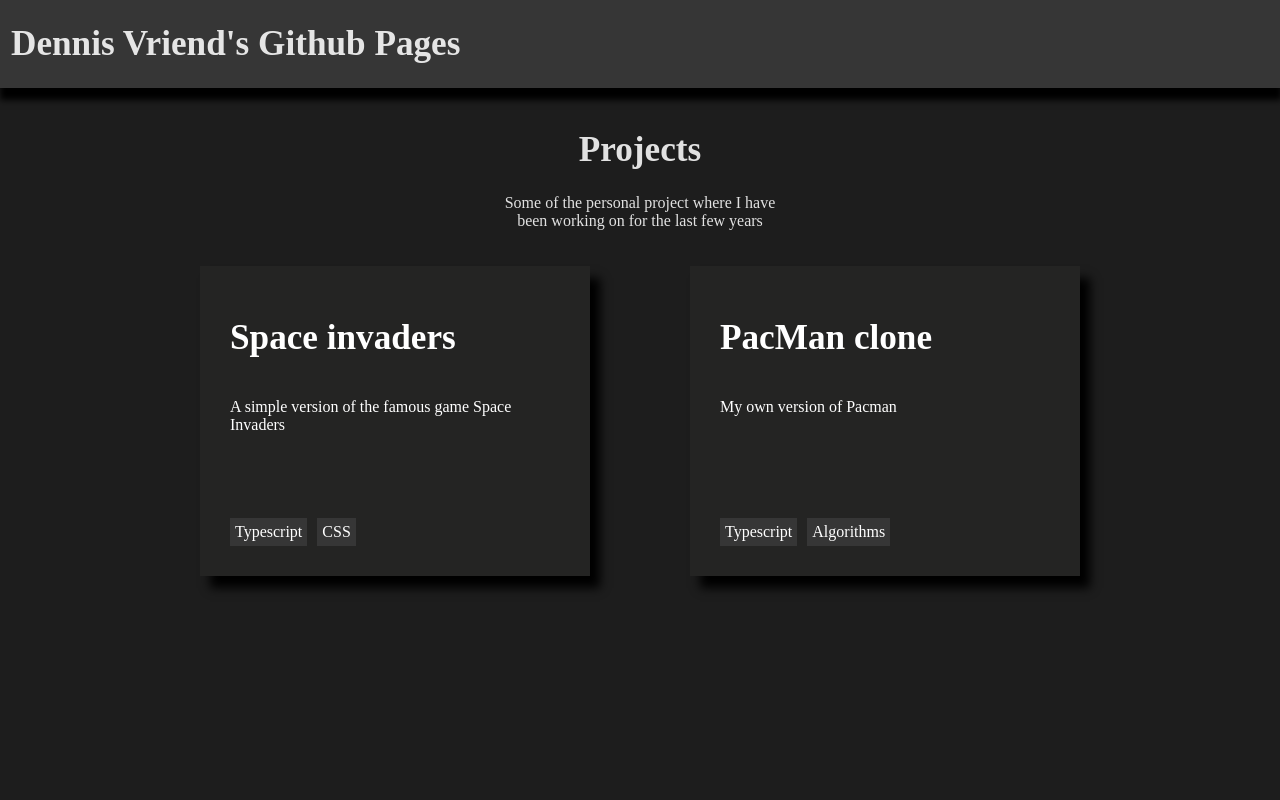
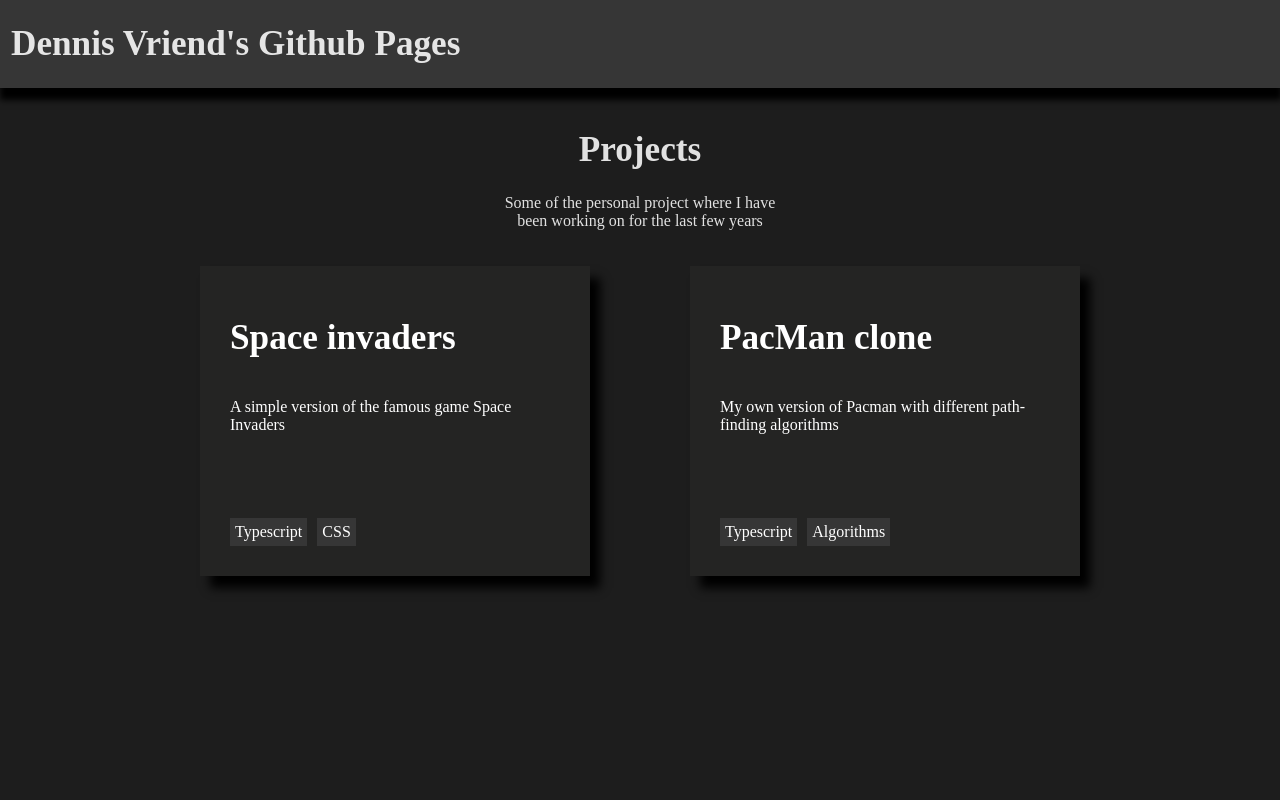
Before and after one commit to Dennis539/Dennis539.github.io, a React (Vite) app: page / in a window 1280 px wide. Shown: the top 800 px of the page. Built offline with nearby package versions, Linux system fonts and the light colour scheme; the HTML template or start-up script is replaced by a standard one.

Commit message:
Updated projects text

```diff
--- a/projects.ts
+++ b/projects.ts
@@ -7,7 +7,8 @@ const Projects = [
     },
     {
         Name: "PacMan clone",
-        Description: "My own version of Pacman",
+        Description:
+            "My own version of Pacman with different path-finding algorithms",
         Skills: ["Typescript", "Algorithms"],
         Url: "https://dennis539.github.io/PacmanAlgo/",
     },
```
